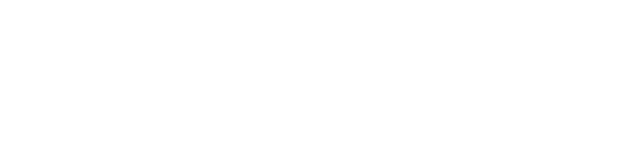
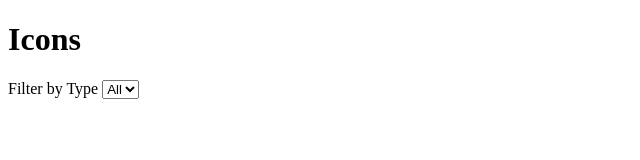
Before and after one commit to MarcoBagnasco/js-es6-icons, a plain HTML site: page index.html in a window 1280 px wide. Shown: the whole page, without its empty margins (0-640 px from the left). Drawn offline with Linux system fonts and the light colour scheme.

Commit message:
add base markup

```diff
--- a/index.html
+++ b/index.html
@@ -5,8 +5,31 @@
     <meta http-equiv="X-UA-Compatible" content="IE=edge">
     <meta name="viewport" content="width=device-width, initial-scale=1.0">
     <title>ES6 Icons</title>
+
+    <!-- ICONS -->
+    <link rel='stylesheet' href='https://cdnjs.cloudflare.com/ajax/libs/font-awesome/5.15.3/css/all.min.css' integrity='sha512-iBBXm8fW90+nuLcSKlbmrPcLa0OT92xO1BIsZ+ywDWZCvqsWgccV3gFoRBv0z+8dLJgyAHIhR35VZc2oM/gI1w==' crossorigin='anonymous'/>
 </head>
 <body>
+    <!-- SITE HEADER -->
+    <header class="site-header">
+        <h1>Icons</h1>
+    </header>
+
+    <!-- SITE MAIN -->
+    <main class="site-main">
+        <!-- SEARCH -->
+        <section class="search">
+            <label for="type">Filter by Type</label>
+            <select name="type" id="type">
+                <option value="all">All</option>
+            </select>
+        </section>
+
+        <!-- ICONS -->
+        <section class="icons">
+
+        </section>
+    </main>
     <!-- JAVASCRIPT -->
     <script src="./js/data.js"></script>
     <script src="./js/script.js"></script>
```
